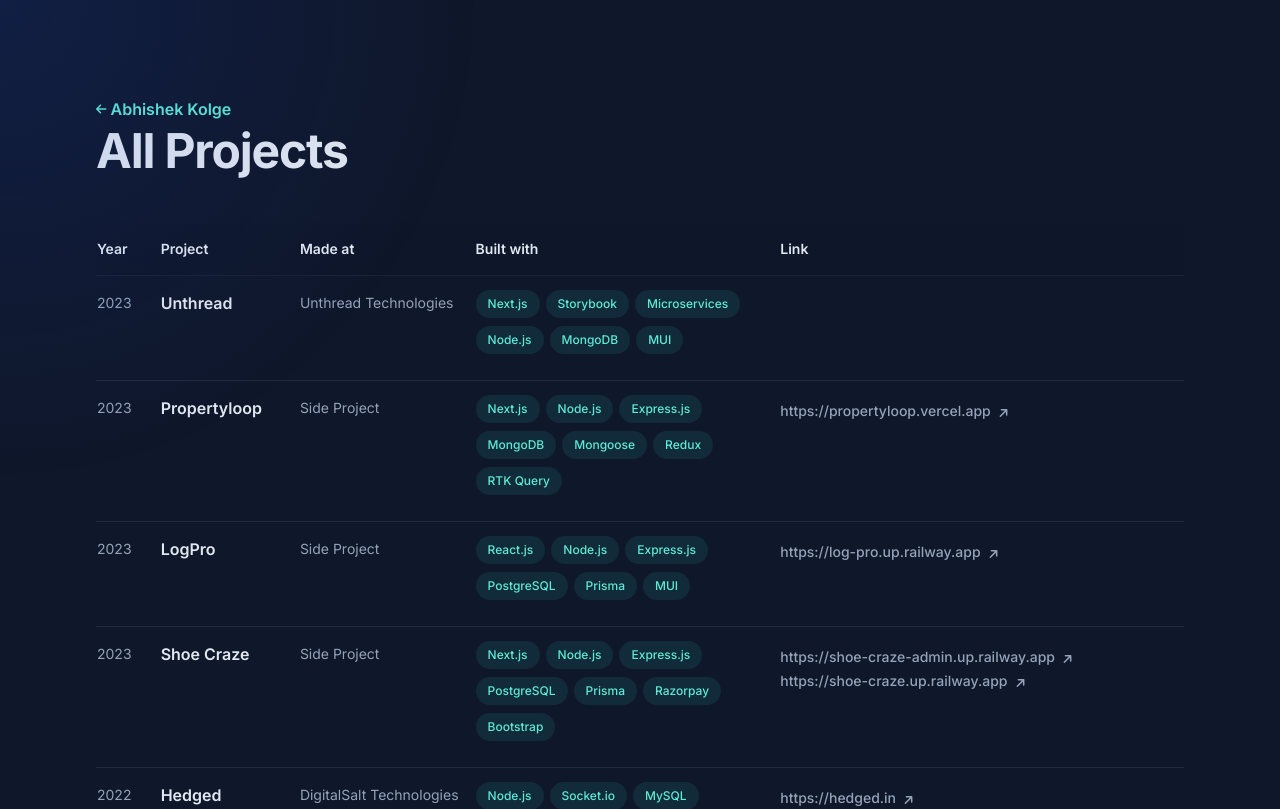
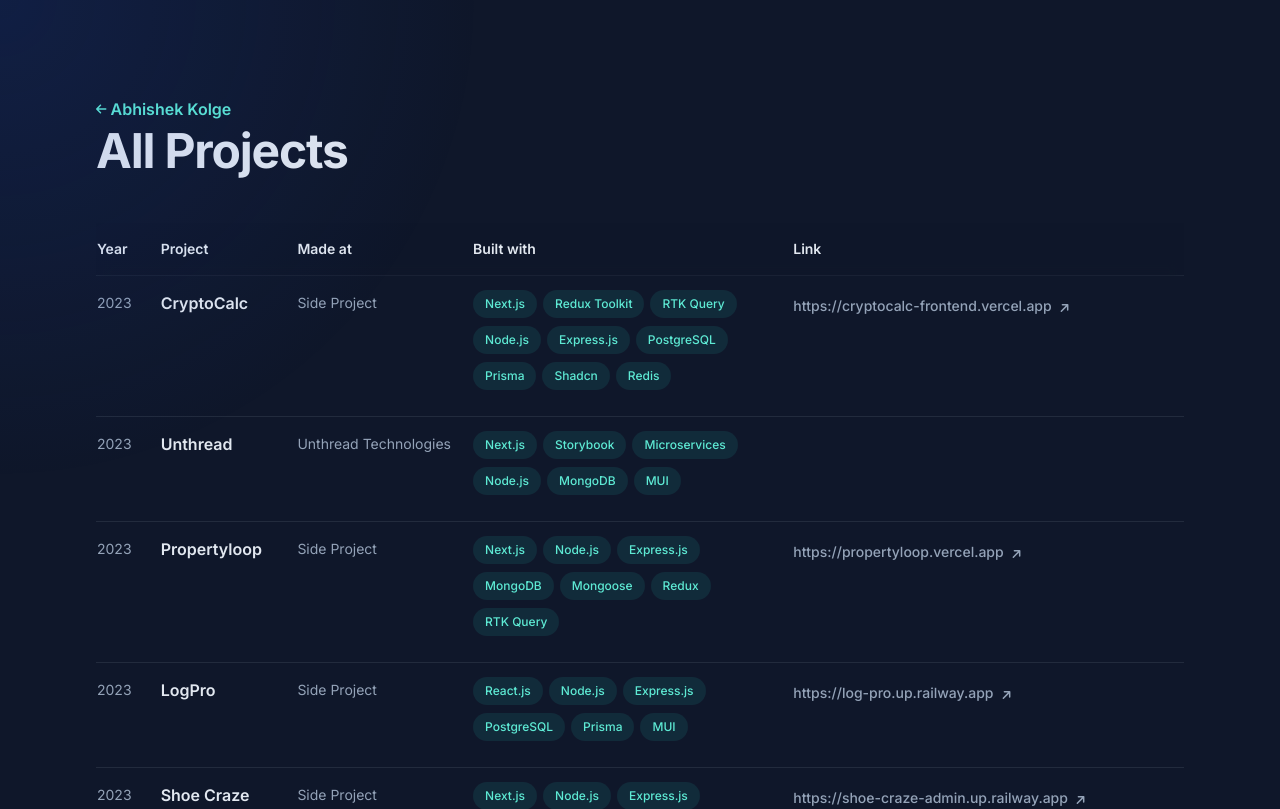
Before and after one commit to AbhishekKolge/portfolio-website, a Next.js app: page /archive in a window 1280 px wide. Shown: the top 809 px of the page. Built offline with nearby package versions, Linux system fonts and the light colour scheme.

Commit message:
cryptocalc project added

```diff
--- a/src/app/archive/data.js
+++ b/src/app/archive/data.js
@@ -1,6 +1,14 @@
 const data = [
   {
     id: 1,
+    year: 2023,
+    name: 'CryptoCalc',
+    company: 'Side Project',
+    tags: ['Next.js','Redux Toolkit', 'RTK Query', 'Node.js', 'Express.js', 'PostgreSQL', 'Prisma', 'Shadcn', 'Redis'],
+    links: ['https://cryptocalc-frontend.vercel.app'],
+  },
+  {
+    id: 2,
     year: 2023,
     name: 'Unthread',
     company: 'Unthread Technologies',
@@ -15,7 +23,7 @@ const data = [
     links: [],
   },
   {
-    id: 2,
+    id: 3,
     year: 2023,
     name: 'Propertyloop',
     company: 'Side Project',
@@ -31,7 +39,7 @@ const data = [
     links: ['https://propertyloop.vercel.app'],
   },
   {
-    id: 3,
+    id: 4,
     year: 2023,
     name: 'LogPro',
     company: 'Side Project',
@@ -39,7 +47,7 @@ const data = [
     links: ['https://log-pro.up.railway.app'],
   },
   {
-    id: 4,
+    id: 5,
     year: 2023,
     name: 'Shoe Craze',
     company: 'Side Project',
@@ -58,7 +66,7 @@ const data = [
     ],
   },
   {
-    id: 5,
+    id: 6,
     year: 2022,
     name: 'Hedged',
     company: 'DigitalSalt Technologies',
@@ -75,7 +83,7 @@ const data = [
     links: ['https://hedged.in', 'https://play.google.com/store/apps/details?id=com.hedged'],
   },
   {
-    id: 6,
+    id: 7,
     year: 2022,
     name: 'CSV Parser',
     company: 'Side Project',
@@ -83,7 +91,7 @@ const data = [
     links: ['https://csv-parser.up.railway.app'],
   },
   {
-    id: 7,
+    id: 8,
     year: 2022,
     name: 'AIR Green',
     company: 'DigitalSalt Technologies',
@@ -99,7 +107,7 @@ const data = [
     links: [],
   },
   {
-    id: 8,
+    id: 9,
     year: 2022,
     name: 'Mahindra Lifespaces',
     company: 'DigitalSalt Technologies',
@@ -107,7 +115,7 @@ const data = [
     links: ['https://play.google.com/store/apps/details?id=com.mlife.app&pcampaignid=web_share'],
   },
   {
-    id: 9,
+    id: 10,
     year: 2021,
     name: 'CaptainBiz',
     company: 'AppOctet Technologies',
@@ -115,7 +123,7 @@ const data = [
     links: ['https://captainbiz.com/invoice'],
   },
   {
-    id: 10,
+    id: 11,
     year: 2021,
     name: 'Storeinsta',
     company: 'AppOctet Technologies',
@@ -123,7 +131,7 @@ const data = [
     links: ['https://www.storeinsta.com'],
   },
   {
-    id: 11,
+    id: 12,
     year: 2021,
     name: 'React Notification',
     company: 'Side Project',
@@ -131,7 +139,7 @@ const data = [
     links: ['https://react-toast-notification.netlify.app'],
   },
   {
-    id: 12,
+    id: 13,
     year: 2021,
     name: 'GitHub Finder',
     company: 'Side Project',
@@ -139,7 +147,7 @@ const data = [
     links: ['https://github-finder-react-demo.netlify.app'],
   },
   {
-    id: 13,
+    id: 14,
     year: 2021,
     name: 'Starbucks Clone',
     company: 'Side Project',
@@ -147,7 +155,7 @@ const data = [
     links: ['https://starbucks-clone-web.netlify.app'],
   },
   {
-    id: 14,
+    id: 15,
     year: 2021,
     name: 'Alpha Services',
     company: 'Side Project',
@@ -155,7 +163,7 @@ const data = [
     links: ['https://alpha-customer-service.netlify.app'],
   },
   {
-    id: 15,
+    id: 16,
     year: 2021,
     name: 'SSM Turf',
     company: 'Side Project',
@@ -163,7 +171,7 @@ const data = [
     links: ['https://ssm-turf.netlify.app'],
   },
   {
-    id: 16,
+    id: 17,
     year: 2021,
     name: 'E-Commerce UI',
     company: 'Side Project',
@@ -171,7 +179,7 @@ const data = [
     links: ['https://dummy-ecommerce-ui.netlify.app'],
   },
   {
-    id: 17,
+    id: 18,
     year: 2021,
     name: 'Dummy UI',
     company: 'Side Project',
```
